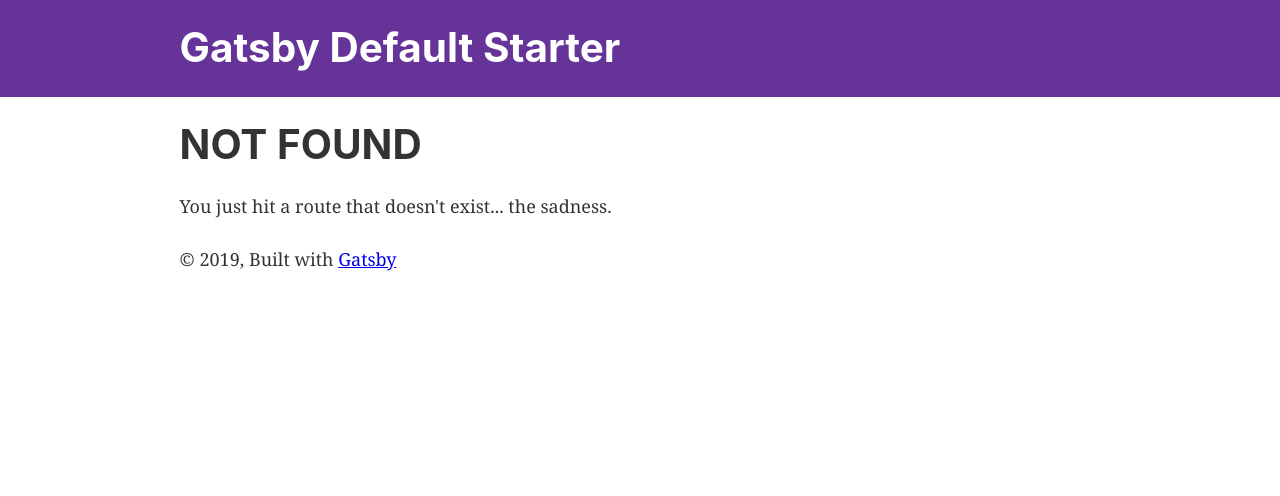
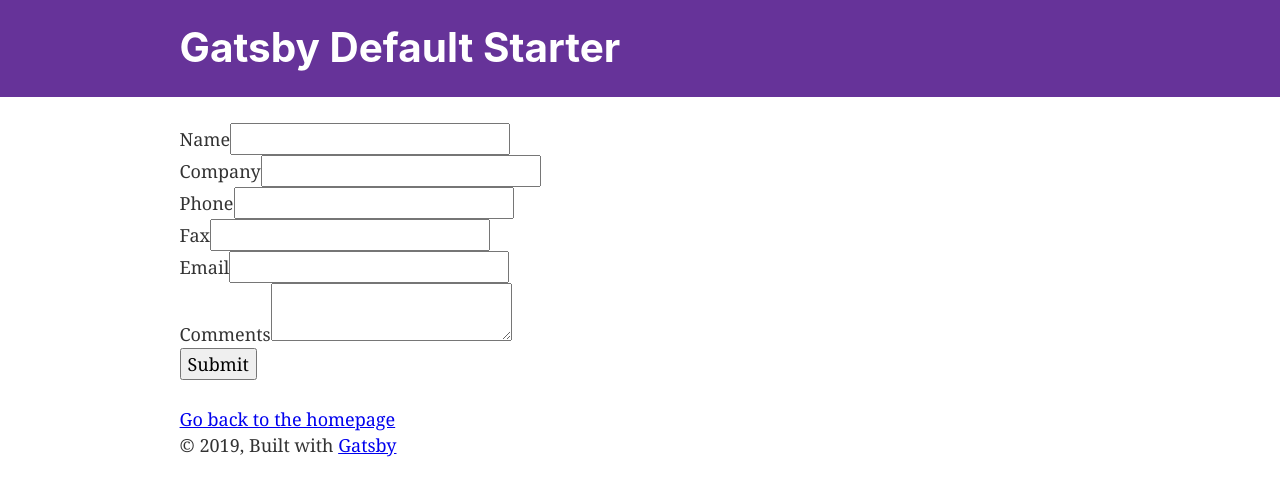
Before and after one commit to ericmasiello/gatsby-netlify-form-validation-poc, a Gatsby site: page /contact in a window 1280 px wide. Before the commit this address had no page. Built offline with nearby package versions, Linux system fonts and the light colour scheme; Gatsby itself is replaced by a stand-in of ours.

Commit message:
Add basic contact form

```diff
--- a/package.json
+++ b/package.json
@@ -5,6 +5,7 @@
   "version": "0.1.0",
   "author": "Kyle Mathews <mathews.kyle@gmail.com>",
   "dependencies": {
+    "formik": "^1.4.2",
     "gatsby": "^2.0.76",
     "gatsby-image": "^2.0.20",
     "gatsby-plugin-manifest": "^2.0.9",
--- /dev/null
+++ b/src/components/NetlifyForm.js
@@ -0,0 +1,44 @@
+import React from 'react'
+import PropTypes from 'prop-types'
+
+const NetlifyForm = ({
+  name,
+  children,
+  honeypotMessage,
+  handleChange,
+  ...rest
+}) => {
+  const honeypot = `${name}-bot-field`
+  return (
+    <form
+      data-netlify="true"
+      netlify-honeypot={honeypot}
+      method="POST"
+      name={name}
+      {...rest}
+    >
+      <input type="hidden" name="form-name" value={name} />
+      <span hidden>
+        {/* eslint-disable jsx-a11y/label-has-associated-control */}
+        <label>
+          {honeypotMessage} <input name={honeypot} onChange={handleChange} />
+        </label>
+      </span>
+      {children}
+    </form>
+  )
+}
+
+NetlifyForm.displayName = 'NetlifyForm'
+
+NetlifyForm.propTypes = {
+  name: PropTypes.string.isRequired,
+  handleChange: PropTypes.func,
+  honeypotMessage: PropTypes.node,
+}
+
+NetlifyForm.defaultProps = {
+  honeypotMessage: `Don't fill this out if you're human:`,
+}
+
+export default NetlifyForm
--- /dev/null
+++ b/src/components/NetlifyFormComposer.js
@@ -0,0 +1,67 @@
+import React from 'react'
+import PropTypes from 'prop-types'
+
+export const encode = data =>
+  Object.keys(data)
+    .map(key => `${encodeURIComponent(key)}=${encodeURIComponent(data[key])}`)
+    .join('&')
+
+/* eslint-disable react/sort-comp */
+export default class NetlifyFormComposer extends React.Component {
+  static propTypes = {
+    children: PropTypes.func.isRequired,
+    formName: PropTypes.string.isRequired,
+    onSubmitSuccess: PropTypes.func,
+    onSubmitError: PropTypes.func,
+  }
+
+  static defaultProps = {
+    onSubmitSuccess: () => {},
+    onSubmitError: () => {},
+  }
+
+  handleResetFormSubmission = handleReset => () => {
+    this.setState({ submitted: false, submissionError: false })
+    if (typeof handleReset === 'function') {
+      handleReset()
+    }
+  }
+
+  handleSubmit = (values, actions) => {
+    // optimistically render a success message
+    this.setState(
+      { submitted: true, submissionError: false },
+      this.props.onSubmitSuccess
+    )
+
+    return fetch('/', {
+      method: 'POST',
+      headers: { 'Content-Type': 'application/x-www-form-urlencoded' },
+      body: encode({ 'form-name': this.props.formName, ...values }),
+    })
+      .then(() => {
+        if (actions && typeof actions.setSubmitting === 'function') {
+          actions.setSubmitting(false)
+        }
+      })
+      .catch(error => {
+        // eslint-disable-next-line
+        console.error(error)
+        this.setState({ submitted: false, submissionError: true }, () => {
+          this.props.onSubmitError(error)
+        })
+      })
+  }
+
+  state = {
+    formName: this.props.formName,
+    submitted: false,
+    submissionError: false,
+    handleResetFormSubmission: this.handleResetFormSubmission,
+    handleSubmit: this.handleSubmit,
+  }
+
+  render() {
+    return this.props.children(this.state)
+  }
+}
--- /dev/null
+++ b/src/pages/contact.js
@@ -0,0 +1,142 @@
+import React from 'react'
+import { Link } from 'gatsby'
+import { Formik } from 'formik'
+
+import Layout from '../components/layout'
+import SEO from '../components/seo'
+import NetlifyFormComposer from '../components/NetlifyFormComposer'
+import NetlifyForm from '../components/NetlifyForm'
+
+const config = {
+  initialValues: {
+    name: '',
+    company: '',
+    phone: '',
+    fax: '',
+    email: '',
+    comments: '',
+  },
+  // validationSchema: Yup.object().shape({
+  //   name: Yup.string().required('Enter your name'),
+  //   email: Yup.string()
+  //     .email()
+  //     .required('Enter a valid email address'),
+  //   phone: Yup.string()
+  //     .phone()
+  //     .required('Enter your phone number'),
+  //   fax: Yup.string().phone(),
+  //   comments: Yup.string().required('Enter your comment'),
+  // }),
+}
+
+class ContactPage extends React.Component {
+  handleSetThankYouFocus = () => {
+    console.log('Thanks it worked!')
+  }
+  handleSetErrorFocus = () => {
+    console.error('Ah dang it did not work!')
+  }
+  render() {
+    return (
+      <Layout>
+        <SEO title="Contact Page" />
+        <NetlifyFormComposer
+          formName="Contact"
+          onSubmitSuccess={this.handleSetThankYouFocus}
+          onSubmitError={this.handleSetErrorFocus}
+        >
+          {netlifyState => (
+            <Formik {...config} onSubmit={netlifyState.handleSubmit}>
+              {props => {
+                const {
+                  values,
+                  isSubmitting,
+                  handleChange,
+                  handleBlur,
+                  handleSubmit,
+                } = props
+                return (
+                  <NetlifyForm
+                    name="Contact"
+                    onSubmit={handleSubmit}
+                    handleChange={handleChange}
+                  >
+                    <div>
+                      <label htmlFor="name">Name</label>
+                      <input
+                        value={values.name}
+                        onChange={handleChange}
+                        onBlur={handleBlur}
+                        name="name"
+                        id="name"
+                      />
+                    </div>
+                    <div>
+                      <label htmlFor="company">Company</label>
+                      <input
+                        value={values.company}
+                        onChange={handleChange}
+                        onBlur={handleBlur}
+                        name="company"
+                        id="company"
+                      />
+                    </div>
+                    <div>
+                      <label htmlFor="phone">Phone</label>
+                      <input
+                        type="phone"
+                        value={values.phone}
+                        onChange={handleChange}
+                        onBlur={handleBlur}
+                        name="phone"
+                        id="phone"
+                      />
+                    </div>
+                    <div>
+                      <label htmlFor="fax">Fax</label>
+                      <input
+                        type="phone"
+                        value={values.fax}
+                        onChange={handleChange}
+                        onBlur={handleBlur}
+                        name="fax"
+                        id="fax"
+                      />
+                    </div>
+                    <div>
+                      <label htmlFor="email">Email</label>
+                      <input
+                        type="email"
+                        value={values.email}
+                        onChange={handleChange}
+                        onBlur={handleBlur}
+                        name="email"
+                        id="email"
+                      />
+                    </div>
+                    <div>
+                      <label htmlFor="comments">Comments</label>
+                      <textarea
+                        value={values.comments}
+                        onChange={handleChange}
+                        onBlur={handleBlur}
+                        name="comments"
+                        id="comments"
+                      />
+                    </div>
+                    <button type="submit" disabled={isSubmitting}>
+                      Submit
+                    </button>
+                  </NetlifyForm>
+                )
+              }}
+            </Formik>
+          )}
+        </NetlifyFormComposer>
+        <Link to="/">Go back to the homepage</Link>
+      </Layout>
+    )
+  }
+}
+
+export default ContactPage
--- a/src/pages/index.js
+++ b/src/pages/index.js
@@ -14,6 +14,7 @@ const IndexPage = () => (
     <div style={{ maxWidth: `300px`, marginBottom: `1.45rem` }}>
       <Image />
     </div>
+    <Link to="/contact/">Contact</Link>
     <Link to="/page-2/">Go to page 2</Link>
   </Layout>
 )
```
Also changed, not shown: 1 other file.
